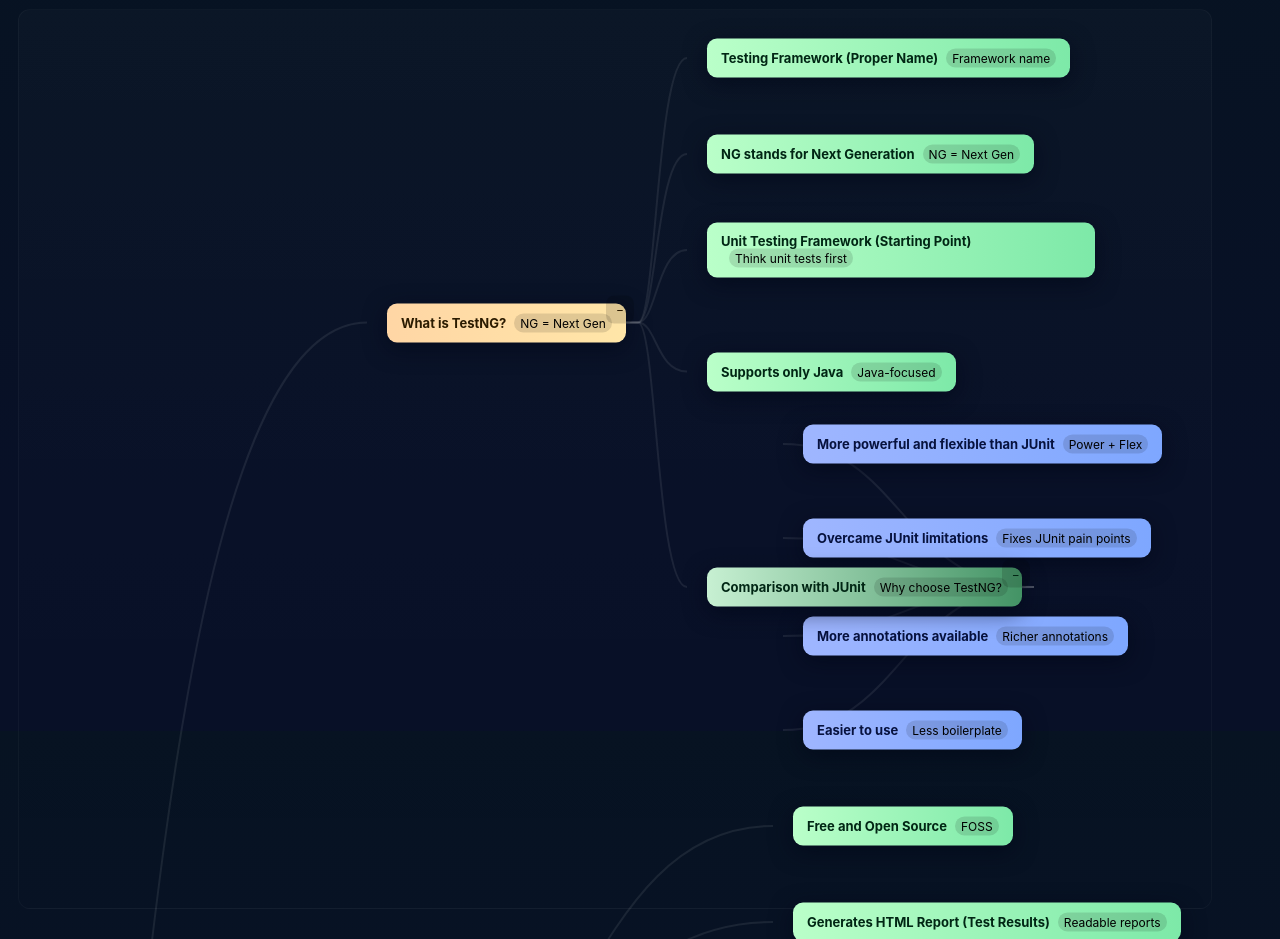
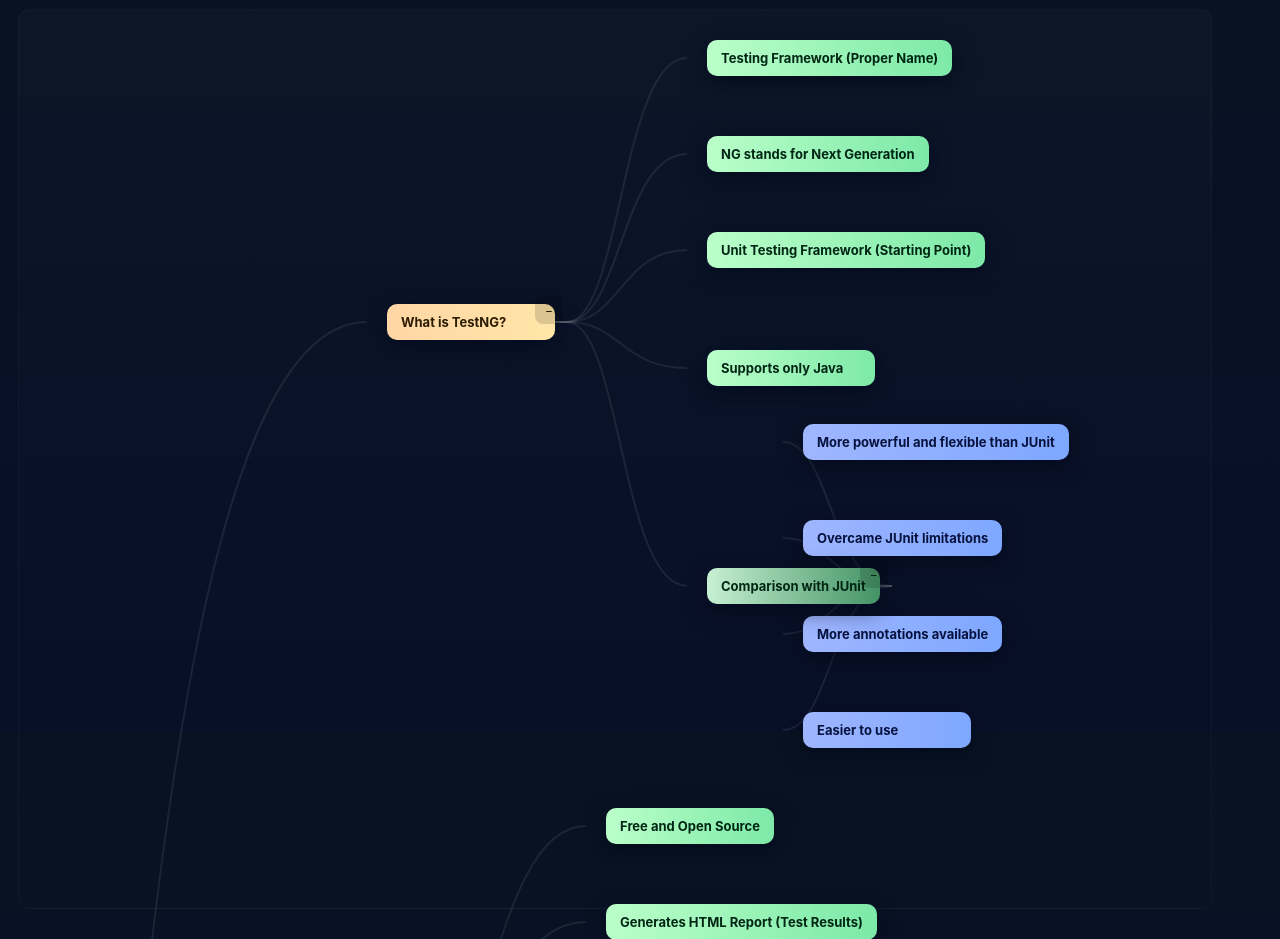
Before and after one commit to RangikaaHerath001/TestNG_blog-pt.1, a plain HTML site: page index.html in a window 1280 px wide. Shown: the part 69-1008 px from the top of the page. Drawn offline with Linux system fonts and the light colour scheme.

Commit message:
Remove mnemonics from mind map data structure and related controls

```diff
--- a/index.html
+++ b/index.html
@@ -57,7 +57,7 @@
   /* custom color for the 'Comparison with JUnit' node (id: what-5) */
   .node[data-id="what-5"]{background:linear-gradient(90deg,#c7f0d2,#439365);color:#012614}
 
-  .mnemonic{display:inline-block;margin-left:8px;background:rgba(0,0,0,0.12);padding:2px 6px;border-radius:999px;font-size:12px;color:#000;font-weight:400}
+  /* mnemonics removed */
 
     /* legend */
     .legend{color:var(--muted);font-size:12px}
@@ -92,7 +92,6 @@
       <div class="controls">
         <button id="expandAll">Expand all</button>
         <button id="collapseAll">Collapse all</button>
-        <button id="toggleMnemonics">Toggle Mnemonics</button>
       </div>
     </header>
 
@@ -103,59 +102,58 @@
   </div>
 
   <script>
-    // Data structure for the mind map (matches earlier content)
+    // Data structure for the mind map (mnemonics removed)
     const data = {
-      id: 'root', title: 'TestNG Testing Framework Pt.1', mnemonic: 'Test + NG = Next Generation', children:[
-        {id:'what', title:'What is TestNG?', mnemonic:'NG = Next Gen', children:[
-          {id:'what-1', title:'Testing Framework (Proper Name)', mnemonic: 'Framework name'},
-          {id:'what-2', title:'NG stands for Next Generation', mnemonic: 'NG = Next Gen'},
-          {id:'what-3', title:'Unit Testing Framework (Starting Point)', mnemonic: 'Think unit tests first'},
-          {id:'what-4', title:'Supports only Java', mnemonic: 'Java-focused'},
-          {id:'what-5', title:'Comparison with JUnit', mnemonic: 'Why choose TestNG?', children:[
-            {id:'cmp-1', title:'More powerful and flexible than JUnit', mnemonic: 'Power + Flex'},
-            {id:'cmp-2', title:'Overcame JUnit limitations', mnemonic: 'Fixes JUnit pain points'},
-            {id:'cmp-3', title:'More annotations available', mnemonic: 'Richer annotations'},
-            {id:'cmp-4', title:'Easier to use', mnemonic: 'Less boilerplate'}
+      id: 'root', title: 'TestNG Testing Framework Pt.1', children:[
+        {id:'what', title:'What is TestNG?', children:[
+          {id:'what-1', title:'Testing Framework (Proper Name)'},
+          {id:'what-2', title:'NG stands for Next Generation'},
+          {id:'what-3', title:'Unit Testing Framework (Starting Point)'},
+          {id:'what-4', title:'Supports only Java'},
+          {id:'what-5', title:'Comparison with JUnit', children:[
+            {id:'cmp-1', title:'More powerful and flexible than JUnit'},
+            {id:'cmp-2', title:'Overcame JUnit limitations'},
+            {id:'cmp-3', title:'More annotations available'},
+            {id:'cmp-4', title:'Easier to use'}
           ]}
         ]},
-        {id:'features', title:'Key Capabilities & Features', mnemonic:'parallelism, annotations, flexible', children:[
-          {id:'feat-1', title:'Free and Open Source', mnemonic:'FOSS'},
-          {id:'feat-2', title:'Generates HTML Report (Test Results)', mnemonic:'Readable reports'},
-          {id:'feat-3', title:'Easy Annotations', mnemonic:'Annotation-driven'},
-          {id:'feat-4', title:'Grouping of Tests (e.g., Smoke Testing)', mnemonic:'Group tests'},
-          {id:'feat-5', title:'Sequencing/Order of Execution (Priority Attribute)', mnemonic:'Priority controls order'},
-          {id:'feat-6', title:'Parameterizing Tests (Data Driven Testing)', mnemonic:'Data-driven'},
-          {id:'feat-7', title:'Parallel Execution', mnemonic:'Run tests concurrently'}
+        {id:'features', title:'Key Capabilities & Features', children:[
+          {id:'feat-1', title:'Free and Open Source'},
+          {id:'feat-2', title:'Generates HTML Report (Test Results)'},
+          {id:'feat-3', title:'Easy Annotations'},
+          {id:'feat-4', title:'Grouping of Tests (e.g., Smoke Testing)'},
+          {id:'feat-5', title:'Sequencing/Order of Execution (Priority Attribute)'},
+          {id:'feat-6', title:'Parameterizing Tests (Data Driven Testing)'},
+          {id:'feat-7', title:'Parallel Execution'}
         ]},
-        {id:'applications', title:'Applications of TestNG', mnemonic:'Automation contexts', children:[
-          {id:'app-developers', title:'Developers: Automating Unit/Integration Tests', mnemonic:'Developer CI tests'},
-          {id:'app-testers', title:'Software Testers: Automating UI, API, Mobile Tests', mnemonic:'Tester automation', children:[
-            {id:'app-ui', title:'UI Automation (with Selenium)', mnemonic:'Selenium UI'},
-            {id:'app-api', title:'API Automation (with Rest Assured)', mnemonic:'Rest-Assured API'},
-            {id:'app-mobile', title:'Mobile Automation (with Appium)', mnemonic:'Appium Mobile'}
+        {id:'applications', title:'Applications of TestNG', children:[
+          {id:'app-developers', title:'Developers: Automating Unit/Integration Tests'},
+          {id:'app-testers', title:'Software Testers: Automating UI, API, Mobile Tests', children:[
+            {id:'app-ui', title:'UI Automation (with Selenium)'},
+            {id:'app-api', title:'API Automation (with Rest Assured)'},
+            {id:'app-mobile', title:'Mobile Automation (with Appium)'}
           ]}
         ]},
-        {id:'core', title:'Core Concepts & Attributes', mnemonic:'Execution, XML, Annotations', children:[
-          {id:'core-1', title:'Order of Execution Control', mnemonic:'Execution order', children:[
-            {id:'order-1', title:'Default Order: Alphabetical/ASCII Order', mnemonic:'ASCII sort'},
-            {id:'order-2', title:'Priority Attribute', mnemonic:'@Test(priority=) example', children:[
-              {id:'prio-1', title:'Changes default execution order', mnemonic:'Use priority'},
-              {id:'prio-2', title:'Default Priority: 0 (if not specified)', mnemonic:'Default 0'},
-              {id:'prio-3', title:'Supports Negative Priorities', mnemonic:'Negative allowed'},
-              {id:'prio-4', title:'Allows same priority (falls back to ASCII)', mnemonic:'Tie -> ASCII'}
+        {id:'core', title:'Core Concepts & Attributes', children:[
+          {id:'core-1', title:'Order of Execution Control', children:[
+            {id:'order-1', title:'Default Order: Alphabetical/ASCII Order'},
+            {id:'order-2', title:'Priority Attribute', children:[
+              {id:'prio-1', title:'Changes default execution order'},
+              {id:'prio-2', title:'Default Priority: 0 (if not specified)'},
+              {id:'prio-3', title:'Supports Negative Priorities'},
+              {id:'prio-4', title:'Allows same priority (falls back to ASCII)'}
             ]}
           ]},
-          {id:'core-2', title:'TestNG XML File (Batch Execution)', mnemonic:'Suite configuration', children:[
-            {id:'xml-1', title:'Configuration file for tests', mnemonic:'XML controls suites'},
-            {id:'xml-2', title:'Enables Batch Execution (multiple classes)', mnemonic:'Run suites'},
-            {id:'xml-3', title:'Customizing Tests (Include/Exclude methods)', mnemonic:'Include/Exclude tags'},
-            {id:'xml-4', title:'Run as TestNG Suite', mnemonic:'Run suite command'},
-            {id:'xml-5', title:'Can be named anything (e.g., smoke.xml)', mnemonic:'Name freely'},
-            {id:'xml-6', title:'Allows Multiple XML Files', mnemonic:'Multiple suites'}
+          {id:'core-2', title:'TestNG XML File (Batch Execution)', children:[
+            {id:'xml-1', title:'Configuration file for tests'},
+            {id:'xml-2', title:'Enables Batch Execution (multiple classes)'},
+            {id:'xml-3', title:'Customizing Tests (Include/Exclude methods)'},
+            {id:'xml-4', title:'Run as TestNG Suite'},
+            {id:'xml-5', title:'Can be named anything (e.g., smoke.xml)'},
+            {id:'xml-6', title:'Allows Multiple XML Files'}
           ]},
-          {id:'core-3', title:'Annotations (@Test)', mnemonic:'@Test & friends'}
+          {id:'core-3', title:'Annotations (@Test)'}
         ]},
-
       ]
     };
 
@@ -164,7 +162,6 @@
     const canvas = document.getElementById('canvas');
   const svg = document.getElementById('svg');
   let state = loadState();
-    let showMnemonics = (localStorage.getItem('mindmap:testng:mn') !== '0');
 
     function loadState(){
       try{const s = JSON.parse(localStorage.getItem(STORAGE)); return s || {}}catch(e){return {}}}
@@ -238,7 +235,7 @@
         el.dataset.id = n.node.id;
         el.tabIndex = 0;
         el.setAttribute('role','button');
-        el.innerHTML = `<div class="title">${escapeHtml(n.node.title)}${n.node.mnemonic && showMnemonics? '<span class="mnemonic">' + escapeHtml(n.node.mnemonic) + '</span>': ''}</div>` + (n.node.sub? `<div class="sub">${escapeHtml(n.node.sub)}</div>`:'');
+  el.innerHTML = `<div class="title">${escapeHtml(n.node.title)}</div>` + (n.node.sub? `<div class="sub">${escapeHtml(n.node.sub)}</div>`:'');
 
         if(n.node.children && n.node.children.length){
           const badge = document.createElement('div'); badge.style.position='absolute'; badge.style.right='-8px'; badge.style.top='-8px'; badge.style.width='28px'; badge.style.height='28px'; badge.style.borderRadius='8px'; badge.style.display='grid'; badge.style.placeItems='center'; badge.style.background='rgba(0,0,0,0.14)';
@@ -352,7 +349,7 @@
     // controls
     document.getElementById('expandAll').addEventListener('click', ()=>{ traverse(data,(n)=>state[n.id]='expanded'); saveState(); layout(); });
     document.getElementById('collapseAll').addEventListener('click', ()=>{ traverse(data,(n)=>state[n.id]='collapsed'); saveState(); layout(); });
-    document.getElementById('toggleMnemonics').addEventListener('click', ()=>{ showMnemonics = !showMnemonics; localStorage.setItem('mindmap:testng:mn', showMnemonics? '1' : '0'); layout(); });
+  // Toggle mnemonics control removed
 
   // initial: ensure root and first-level branches expanded unless stored
   if(!('root' in state)) state.root = 'expanded';
```
